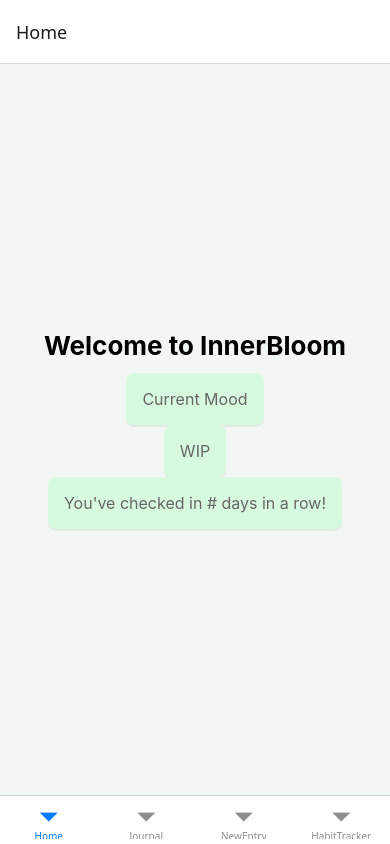
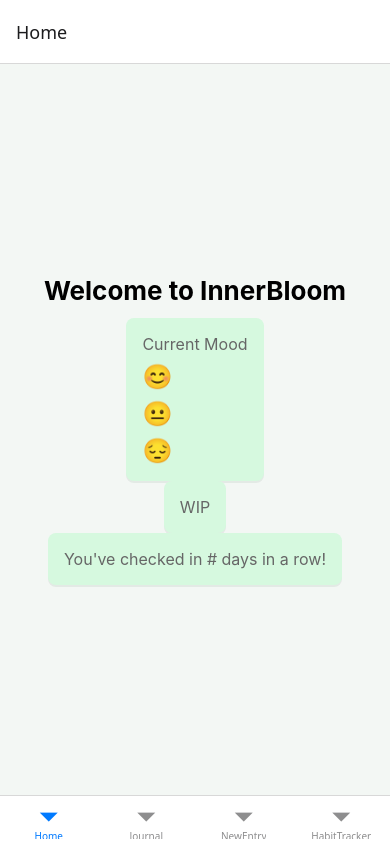
Before and after one commit to mxneo00/InnerBloom-Journal-app, a React Native app in the folder InnerBloom/: screen /Home in a window 390 px wide. Built offline with nearby package versions, Linux system fonts and the light colour scheme.

Commit message:
Start adding a basis for the mood selection

```diff
--- a/InnerBloom/src/screens/HomeScreen.tsx
+++ b/InnerBloom/src/screens/HomeScreen.tsx
@@ -1,5 +1,5 @@
 import React from 'react';
-import { Text, View } from 'react-native';
+import { Pressable, Text, View } from 'react-native';
 import { styles } from '../styles/commonStyles';
 
 // Features to add:
@@ -7,13 +7,27 @@ import { styles } from '../styles/commonStyles';
 // - Quick tips for journaling
 // - Number of entries summary
 
+
 export default function HomeScreen() {
+  const handleMoodPress = () => {
+    // WIP
+  };
+
   return (
     <View style={styles.container}>
       <Text style={styles.title}>Welcome to InnerBloom</Text>
       <View style={styles.card}>
         {/* Current Mood Display WIP */}
         <Text style={styles.text}>Current Mood</Text>
+        <Pressable style={styles.buttonContainer} onPress={() => {handleMoodPress}}>
+          <Text style={styles.buttonText}>😊</Text>
+        </Pressable>
+        <Pressable style={styles.buttonContainer} onPress={() => {handleMoodPress}}>
+          <Text style={styles.buttonText}>😐</Text>
+        </Pressable>
+        <Pressable style={styles.buttonContainer} onPress={() => {handleMoodPress}}>
+          <Text style={styles.buttonText}>😔</Text>
+        </Pressable>
       </View>
       <View style={styles.card}>
         {/* Options: Continue writing, Offer prompt */}
--- a/InnerBloom/src/styles/commonStyles.ts
+++ b/InnerBloom/src/styles/commonStyles.ts
@@ -36,6 +36,9 @@ export const styles = StyleSheet.create({
   buttonContainer: {
     marginTop: 8,
   },
+  buttonText: {
+    fontSize: 24,
+  },
   entryItem: {
     marginBottom: 12,
   },
```
